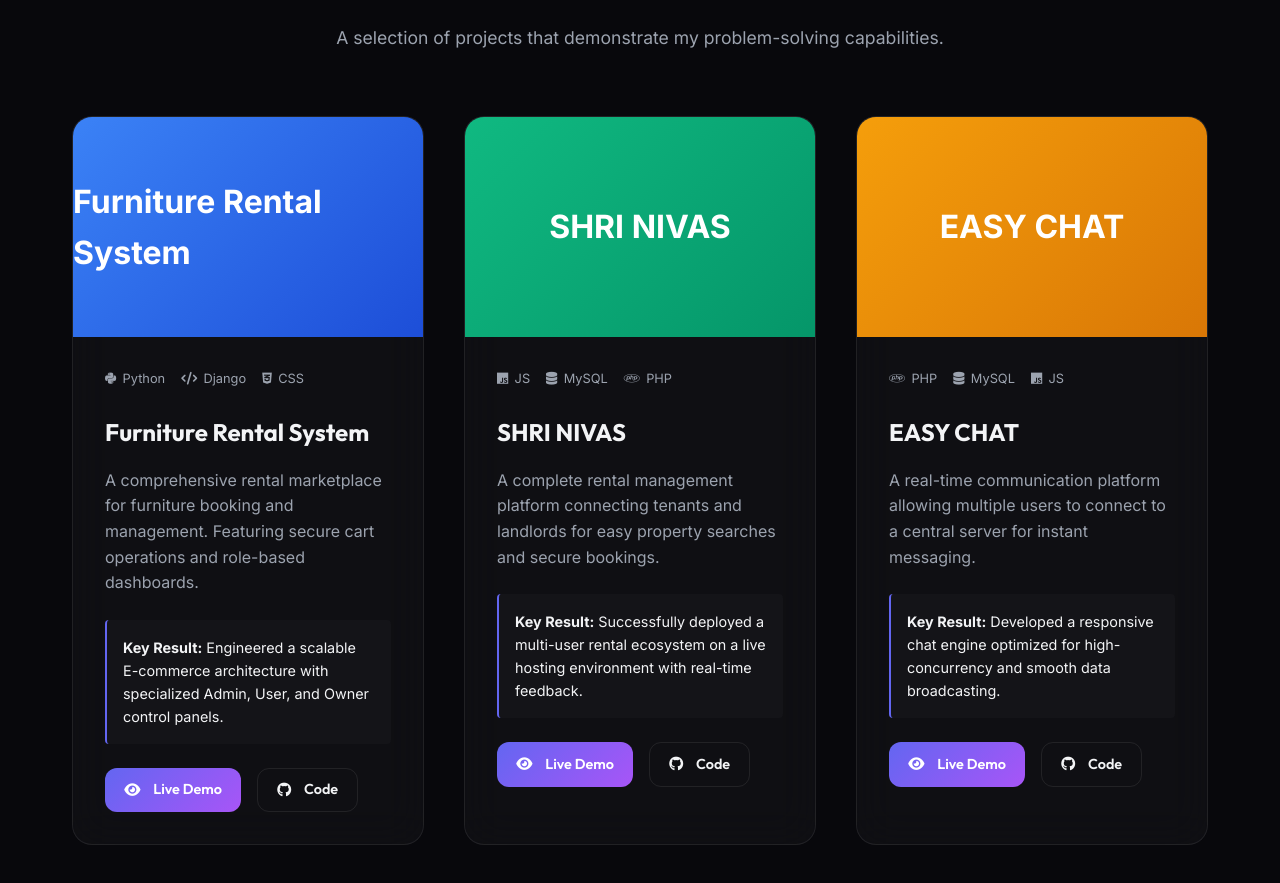
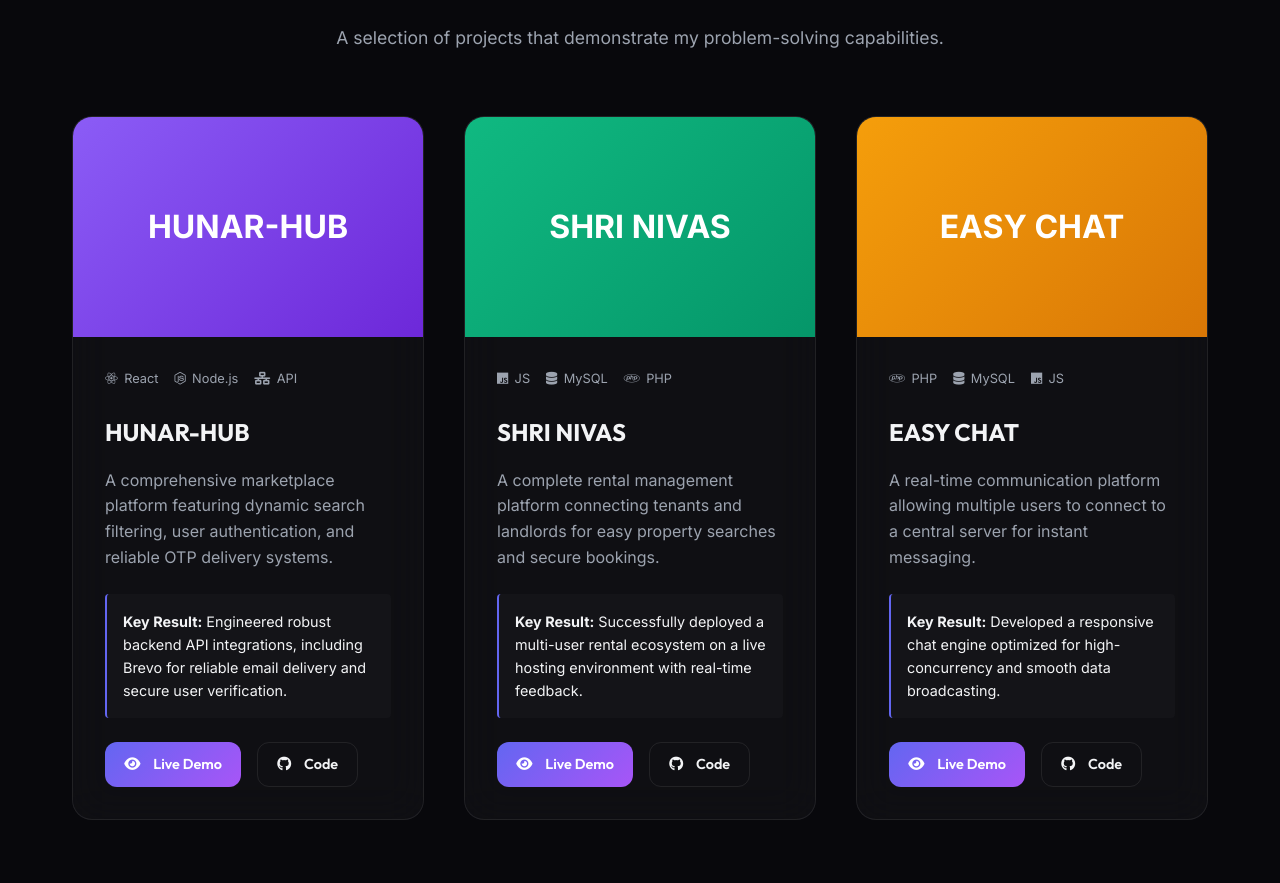
Before and after one commit to mitdeveloper10/PORTFOLIO, a React (Vite) app: page / in a window 1280 px wide. Shown: the part 3407-4290 px from the top of the page. Built offline with nearby package versions, Linux system fonts and the light colour scheme.

Commit message:
Replace Furniture Rental System with HUNAR-HUB project

```diff
--- a/src/components/ProjectsSection.jsx
+++ b/src/components/ProjectsSection.jsx
@@ -3,17 +3,17 @@ import React from 'react';
 const ProjectsSection = () => {
   const projects = [
     {
-      title: "Furniture Rental System",
-      description: "A comprehensive rental marketplace for furniture booking and management. Featuring secure cart operations and role-based dashboards.",
-      result: "Engineered a scalable E-commerce architecture with specialized Admin, User, and Owner control panels.",
+      title: "HUNAR-HUB",
+      description: "A comprehensive marketplace platform featuring dynamic search filtering, user authentication, and reliable OTP delivery systems.",
+      result: "Engineered robust backend API integrations, including Brevo for reliable email delivery and secure user verification.",
       tech: [
-        { name: "Python", icon: "fa-brands fa-python" },
-        { name: "Django", icon: "fa-solid fa-code" },
-        { name: "CSS", icon: "fa-brands fa-css3-alt" }
+        { name: "React", icon: "fa-brands fa-react" },
+        { name: "Node.js", icon: "fa-brands fa-node-js" },
+        { name: "API", icon: "fa-solid fa-network-wired" }
       ],
       liveLink: "#",
       githubLink: "#",
-      gradient: "linear-gradient(135deg, #3b82f6 0%, #1d4ed8 100%)"
+      gradient: "linear-gradient(135deg, #8b5cf6 0%, #6d28d9 100%)"
     },
     {
       title: "SHRI NIVAS",
```
